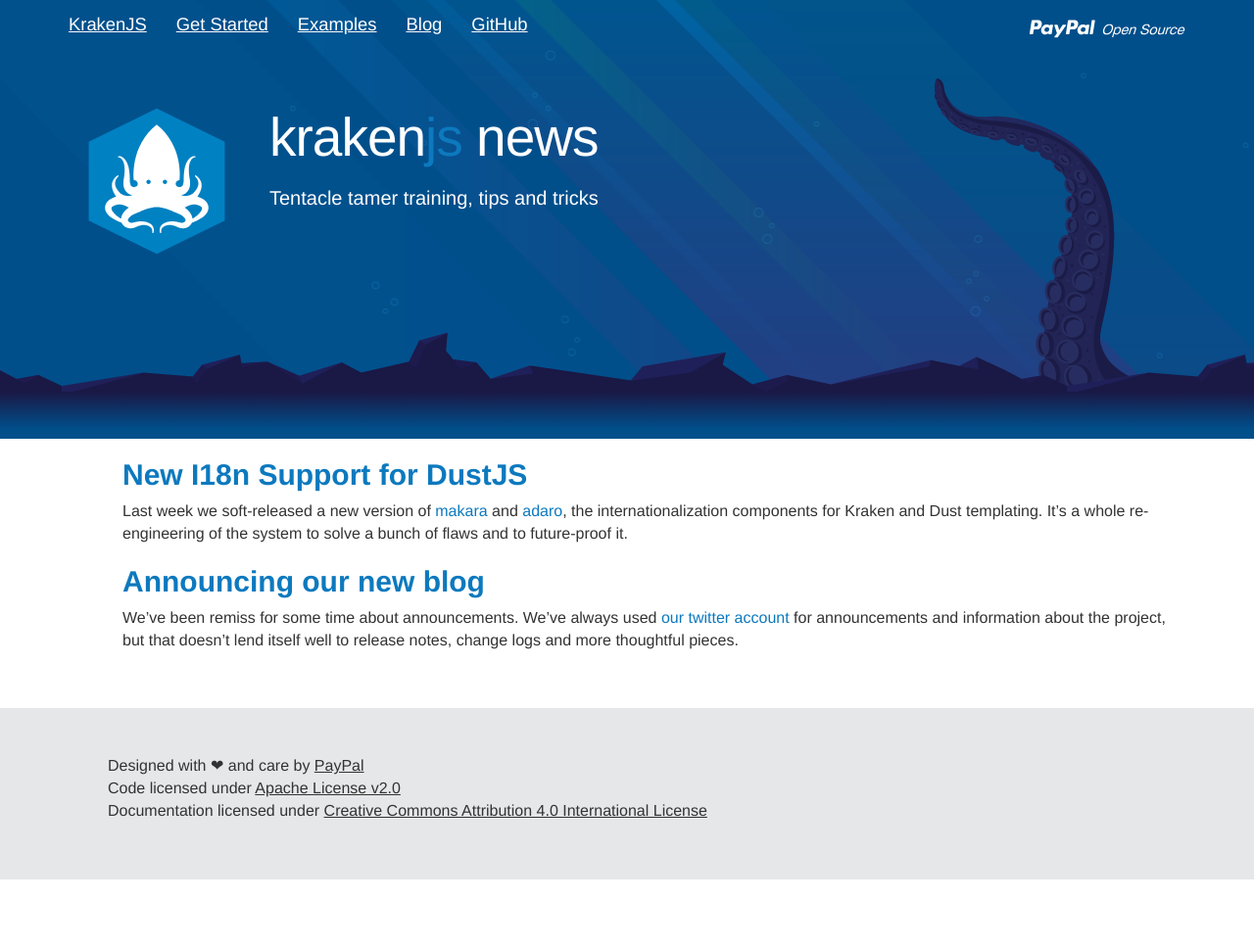
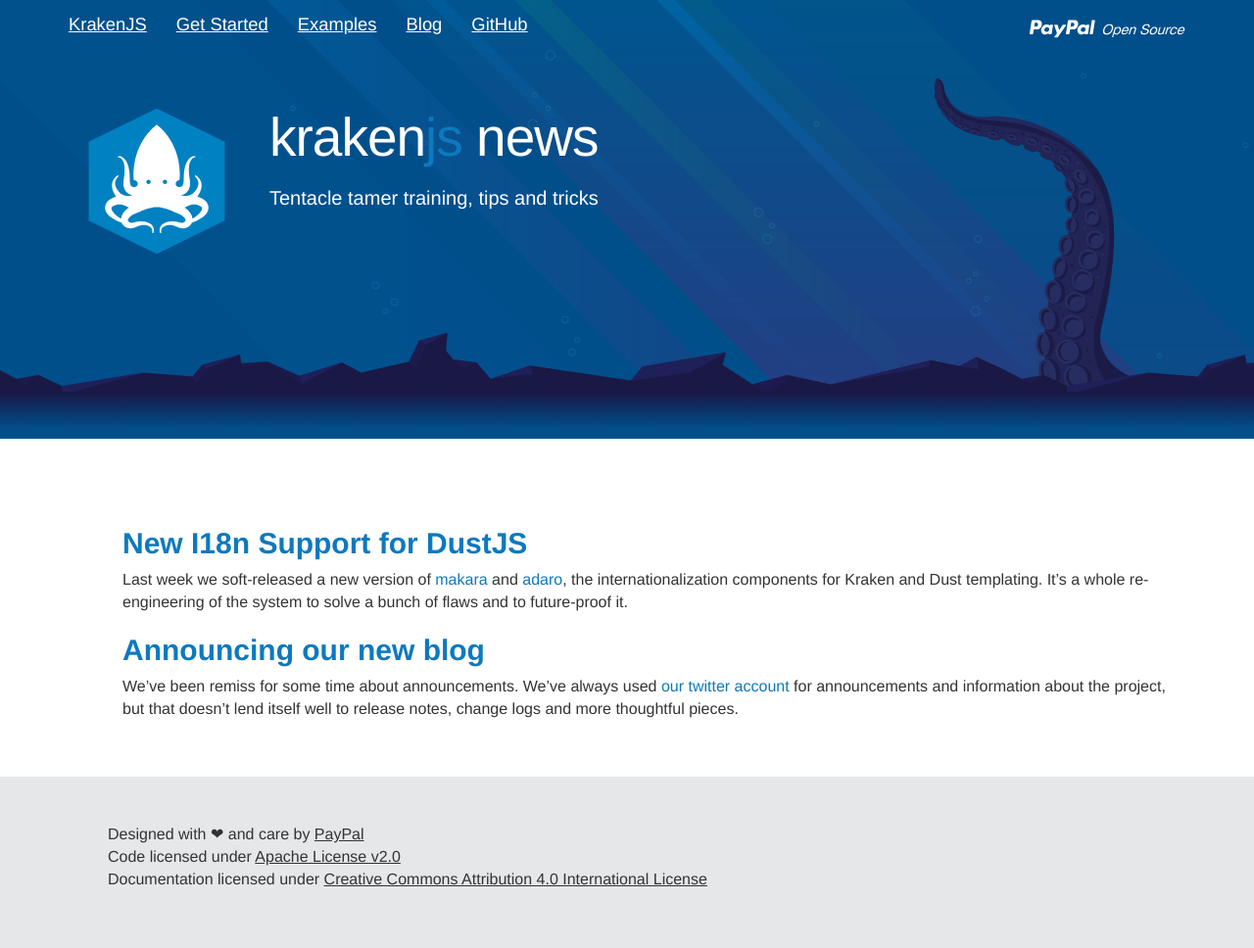
Before and after one commit to krakenjs/krakenjs.github.io, a Jekyll site: the page built from blog.md, in a window 1280 px wide. Shown: the whole page at 98% size. Built offline with Jekyll 4.4.1, drawn with Linux system fonts in a browser that asks for light colours; Markdown is read by kramdown in place of the engine named in the settings; before the commit the page ends 900 px from its top, so only the background shows below that.

Commit message:
Improve whitespace at the top of blog posts

```diff
--- a/css/kraken.css
+++ b/css/kraken.css
@@ -223,6 +223,12 @@
 	background: rgba(255, 255, 225, 0.15);
 }
 
+/** Blog **/
+
+#blog {
+    padding-top: 70px;
+    position: relative;
+}
 
 /** Documentation **/
 
```
